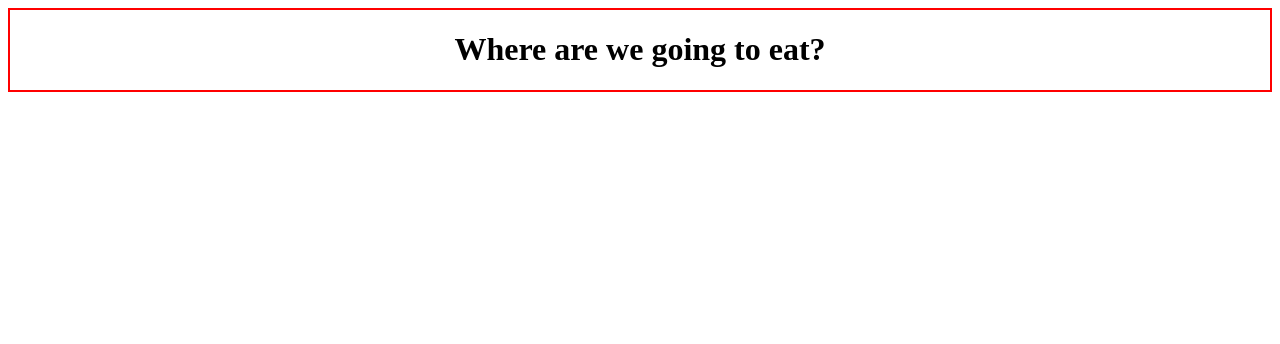
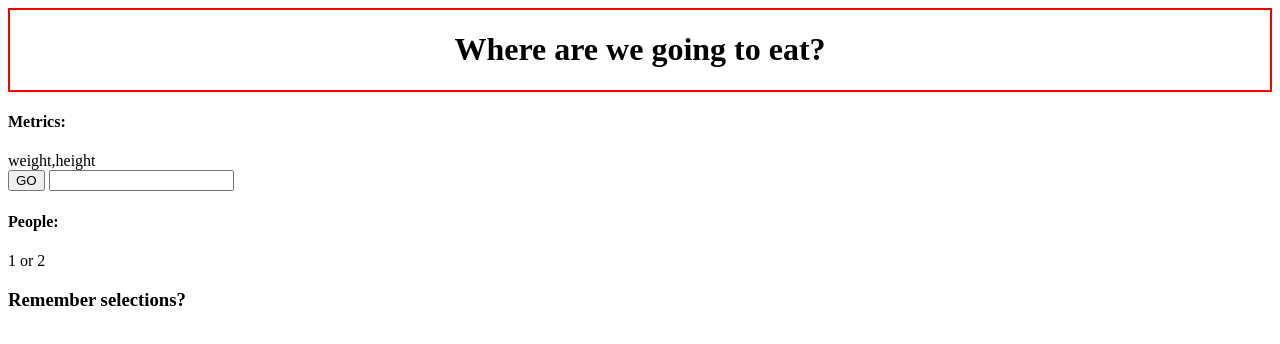
Before and after one commit to scalamoondis/FindSomeFood, a plain HTML site: page index.html in a window 1280 px wide. Drawn offline with Linux system fonts and the light colour scheme.

Commit message:
Completed and placed the original boxes/containers for most of the content.

```diff
--- a/index.html
+++ b/index.html
@@ -16,7 +16,36 @@
     </header>
 
 
-    <main class="maincontentcontainer">
+    <main class="maincontainer">
+
+
+
+        <div class="majormetrics_area">
+
+            <h4>Metrics:</h4>
+            weight,height
+
+            <!-- Maybe use a form here? Gotta decide whether to use
+            A fill it in yourself, or provide values for them for easier search?-->
+
+
+
+        </div>
+
+        <div class="gobutton_zipcode_area">
+
+            <button>GO</button>
+            <input type="text">
+
+
+        </div>
+
+
+        <div class="personalmetrics_area">
+            <h4>People:</h4>
+            1 or 2
+
+        </div>
 
 
 
@@ -24,6 +53,18 @@
 
 
     </main>
+
+
+    <footer class="footer_container">
+
+        <div class="signup_area">
+            <h3>Remember selections?</h3>
+
+
+        </div>
+
+
+    </footer>
 
 
 
```
